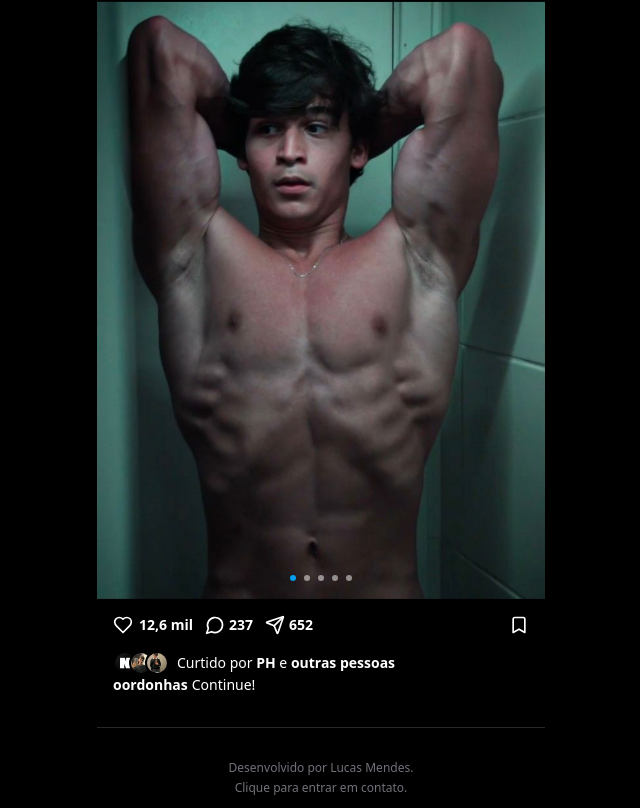
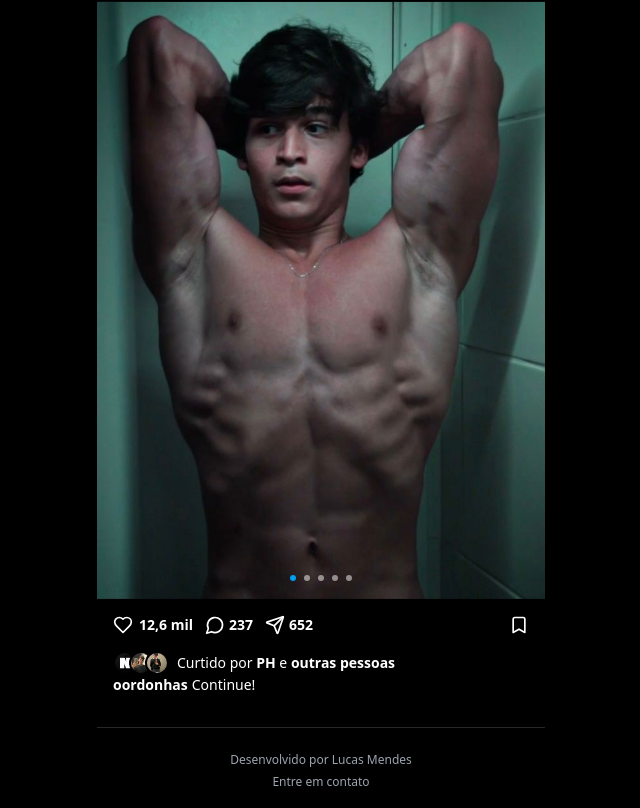
Before and after one commit to lucasfabbrim/ph, a Next.js app: page / in a window 1280 px wide. Shown: the part 1588-2396 px from the top of the page, without its empty margins (319-959 px from the left). Built offline with nearby package versions, Linux system fonts and the light colour scheme.

Commit message:
Update page.tsx

```diff
--- a/src/app/page.tsx
+++ b/src/app/page.tsx
@@ -13,6 +13,7 @@ import {
   ChevronDown,
   InstagramIcon,
   Phone,
+  ExternalLink,
 } from "lucide-react";
 import Image from "next/image";
 import Link from "next/link";
@@ -30,6 +31,7 @@ import SpotifyIcon from "@/assets/icons/spotify.svg";
 import Copiando from "@/assets/icons/copiando.svg";
 import Cupom from "@/assets/icons/cupom.svg";
 import NotePerfil from "@/assets/note-perfil.png";
+import { Button } from "@/components/ui/button";
 
 const fadeInUp = {
   initial: { opacity: 0, y: 20 },
@@ -280,25 +282,23 @@ export default function Home() {
             <InstagramCarouselComponent />
           </motion.div>
 
-          <motion.div
+          <motion.footer
             variants={fadeInUp}
-            className="mx-8 justify-center flex flex-col pb-3 pt-1 items-center text-center"
+            className="text-center text-gray-400 mt-8"
           >
-            <motion.a
-              href="https://api.whatsapp.com/send?phone=5519993356780&text=Ol%C3%A1,%20vim%20pelo%20PH%20e%20tenho%20interesse%20em%20criar%20um%20site."
-              className="text-xs text-zinc-500 pt-1"
-              whileHover={{ scale: 1.05 }}
+            <p className="text-xs">Desenvolvido por Lucas Mendes</p>
+            <Link
+              href="https://api.whatsapp.com/send?phone=5519993356780&text=Olá,%20vim%20pelo%20PH%20e%20tenho%20interesse%20em%20criar%20um%20site."
+              passHref
             >
-              Desenvolvido por Lucas Mendes.
-            </motion.a>
-            <motion.a
-              href="https://api.whatsapp.com/send?phone=5519993356780&text=Ol%C3%A1,%20vim%20pelo%20PH%20e%20tenho%20interesse%20em%20criar%20um%20site."
-              className="text-xs text-zinc-500 pt-1"
-              whileHover={{ scale: 1.05 }}
-            >
-              Clique para entrar em contato.
-            </motion.a>
-          </motion.div>
+              <Button
+                variant="link"
+                className="text-gray-400 hover:text-white text-xs -mt-10 font-normal"
+              >
+                Entre em contato
+              </Button>
+            </Link>
+          </motion.footer>
         </motion.section>
       </main>
     </motion.div>
```
